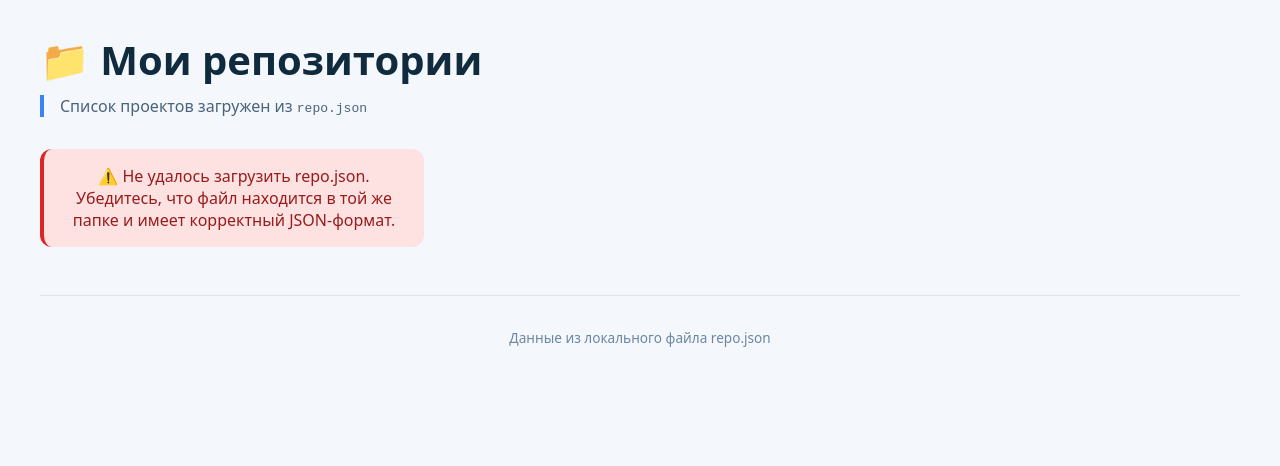
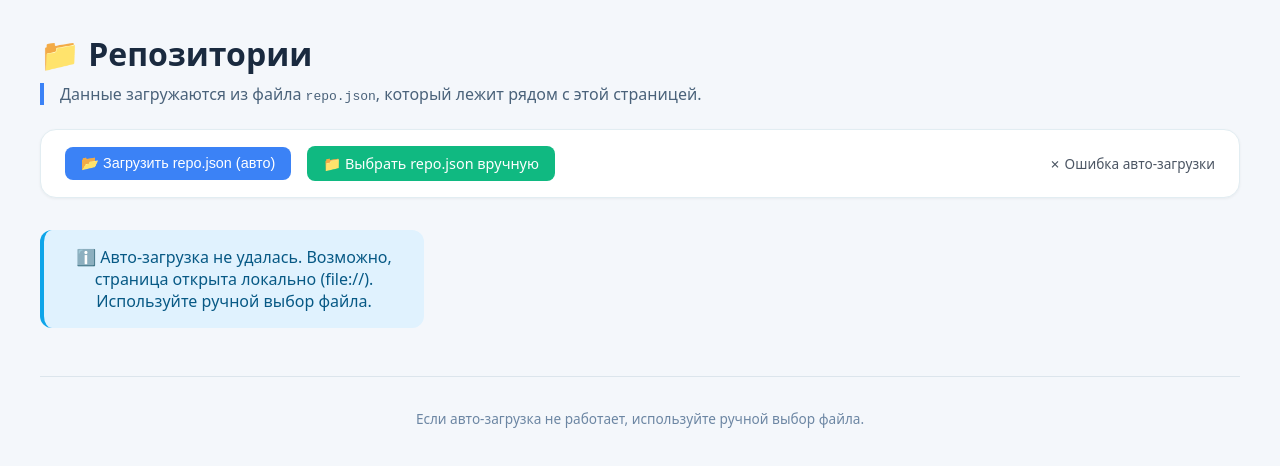
Before and after one commit to OpenGlebsur/openglebsur.github.io, a plain HTML site: page index.html in a window 1280 px wide. Drawn offline with Linux system fonts and the light colour scheme.

Commit message:
Update index.html

```diff
--- a/index.html
+++ b/index.html
@@ -1,10 +1,9 @@
-<!-- index.html -->
 <!DOCTYPE html>
 <html lang="ru">
 <head>
     <meta charset="UTF-8">
     <meta name="viewport" content="width=device-width, initial-scale=1.0">
-    <title>Репозитории</title>
+    <title>Репозитории из repo.json</title>
     <style>
         * {
             margin: 0;
@@ -13,7 +12,7 @@
         }
 
         body {
-            font-family: system-ui, -apple-system, 'Segoe UI', Roboto, 'Helvetica Neue', sans-serif;
+            font-family: system-ui, -apple-system, 'Segoe UI', Roboto, sans-serif;
             background: #f4f7fb;
             color: #1a2a3f;
             padding: 2rem 1rem;
@@ -25,17 +24,67 @@
         }
 
         h1 {
-            font-size: 2.5rem;
+            font-size: 2rem;
             font-weight: 600;
             margin-bottom: 0.5rem;
-            color: #0f2b3d;
+            display: flex;
+            align-items: center;
+            gap: 0.5rem;
         }
 
         .subhead {
             color: #4a627a;
-            margin-bottom: 2rem;
+            margin-bottom: 1.5rem;
             border-left: 4px solid #3b82f6;
             padding-left: 1rem;
+        }
+
+        .controls {
+            display: flex;
+            flex-wrap: wrap;
+            gap: 1rem;
+            margin-bottom: 2rem;
+            background: white;
+            padding: 1rem 1.5rem;
+            border-radius: 1rem;
+            box-shadow: 0 1px 3px rgba(0,0,0,0.05);
+            border: 1px solid #e2edf2;
+            align-items: center;
+        }
+
+        button, .file-label {
+            background: #3b82f6;
+            color: white;
+            border: none;
+            padding: 0.5rem 1rem;
+            border-radius: 0.5rem;
+            font-size: 0.9rem;
+            font-weight: 500;
+            cursor: pointer;
+            transition: background 0.2s;
+            display: inline-block;
+        }
+
+        button:hover, .file-label:hover {
+            background: #2563eb;
+        }
+
+        .file-label {
+            background: #10b981;
+        }
+
+        .file-label:hover {
+            background: #059669;
+        }
+
+        input[type="file"] {
+            display: none;
+        }
+
+        .status {
+            font-size: 0.85rem;
+            color: #4b5563;
+            margin-left: auto;
         }
 
         .repo-grid {
@@ -59,7 +108,7 @@
         }
 
         .repo-name {
-            font-size: 1.35rem;
+            font-size: 1.25rem;
             font-weight: 600;
             margin-bottom: 0.5rem;
         }
@@ -77,17 +126,18 @@
             color: #2c3e50;
             line-height: 1.4;
             margin-bottom: 1rem;
-            font-size: 0.95rem;
+            font-size: 0.9rem;
         }
 
         .repo-meta {
             display: flex;
             gap: 1rem;
-            font-size: 0.85rem;
+            font-size: 0.8rem;
             color: #5b6e8c;
             border-top: 1px solid #ecf3f6;
             padding-top: 0.75rem;
             margin-top: 0.5rem;
+            flex-wrap: wrap;
         }
 
         .repo-meta span {
@@ -96,7 +146,7 @@
             gap: 0.3rem;
         }
 
-        .error-message {
+        .error-message, .info-message {
             background: #fee2e2;
             color: #991b1b;
             padding: 1rem;
@@ -105,10 +155,10 @@
             border-left: 4px solid #dc2626;
         }
 
-        .loading {
-            text-align: center;
-            padding: 3rem;
-            color: #5b6e8c;
+        .info-message {
+            background: #e0f2fe;
+            color: #075985;
+            border-left-color: #0ea5e9;
         }
 
         footer {
@@ -123,37 +173,40 @@
 </head>
 <body>
 <div class="container">
-    <h1>📁 Мои репозитории</h1>
-    <div class="subhead">Список проектов загружен из <code>repo.json</code></div>
+    <h1>📁 Репозитории</h1>
+    <div class="subhead">Данные загружаются из файла <code>repo.json</code>, который лежит рядом с этой страницей.</div>
+
+    <div class="controls">
+        <button id="fetch-btn">📂 Загрузить repo.json (авто)</button>
+        <label class="file-label" for="file-input">📁 Выбрать repo.json вручную</label>
+        <input type="file" id="file-input" accept=".json">
+        <span id="status" class="status"></span>
+    </div>
 
     <div id="repo-container" class="repo-grid">
-        <div class="loading">Загрузка данных...</div>
+        <div class="info-message">Нажмите "Загрузить repo.json (авто)" или выберите файл вручную.</div>
     </div>
     <footer>
-        Данные из локального файла repo.json
+        Если авто-загрузка не работает, используйте ручной выбор файла.
     </footer>
 </div>
 
 <script>
-    async function loadRepositories() {
     const container = document.getElementById('repo-container');
+    const fetchBtn = document.getElementById('fetch-btn');
+    const fileInput = document.getElementById('file-input');
+    const statusSpan = document.getElementById('status');
 
-        try {
-            const response = await fetch('repo.json');
-            if (!response.ok) {
-                throw new Error(`Ошибка HTTP: ${response.status}`);
-            }
-            const repos = await response.json();
-
+    function displayRepos(repos) {
         if (!Array.isArray(repos) || repos.length === 0) {
-                container.innerHTML = '<div class="error-message">❌ Файл repo.json не содержит массива репозиториев или пуст.</div>';
+            container.innerHTML = '<div class="error-message">❌ Файл не содержит массива репозиториев или пуст.</div>';
             return;
         }
 
         container.innerHTML = repos.map(repo => `
             <div class="repo-card">
                 <div class="repo-name">
-                        <a href="${repo.url || '#'}" target="_blank" rel="noopener noreferrer">
+                    <a href="${escapeHtml(repo.url || '#')}" target="_blank" rel="noopener noreferrer">
                         ${escapeHtml(repo.name)}
                     </a>
                 </div>
@@ -167,28 +220,83 @@
                 </div>
             </div>
         `).join('');
-        } catch (err) {
-            console.error(err);
-            container.innerHTML = `
-                <div class="error-message">
-                    ⚠️ Не удалось загрузить repo.json.<br>
-                    Убедитесь, что файл находится в той же папке и имеет корректный JSON-формат.
-                </div>
-            `;
-        }
     }
 
     function escapeHtml(str) {
         if (!str) return '';
-        return str
-            .replace(/&/g, '&amp;')
-            .replace(/</g, '&lt;')
-            .replace(/>/g, '&gt;')
-            .replace(/"/g, '&quot;')
-            .replace(/'/g, '&#39;');
+        return str.replace(/[&<>]/g, function(m) {
+            if (m === '&') return '&amp;';
+            if (m === '<') return '&lt;';
+            if (m === '>') return '&gt;';
+            return m;
+        });
     }
 
-    loadRepositories();
+    function showError(msg) {
+        container.innerHTML = `<div class="error-message">⚠️ ${escapeHtml(msg)}</div>`;
+    }
+
+    function showInfo(msg) {
+        container.innerHTML = `<div class="info-message">ℹ️ ${escapeHtml(msg)}</div>`;
+    }
+
+    async function loadFromUrl(url) {
+        try {
+            const response = await fetch(url);
+            if (!response.ok) {
+                throw new Error(`HTTP ${response.status}: не удалось загрузить ${url}`);
+            }
+            const data = await response.json();
+            displayRepos(data);
+            statusSpan.textContent = '✓ Загружено';
+            return true;
+        } catch (err) {
+            console.warn(err);
+            return false;
+        }
+    }
+
+    // Автоматическая загрузка repo.json из той же папки
+    async function autoLoad() {
+        statusSpan.textContent = 'Загрузка...';
+        const success = await loadFromUrl('repo.json');
+        if (!success) {
+            showInfo('Авто-загрузка не удалась. Возможно, страница открыта локально (file://). Используйте ручной выбор файла.');
+            statusSpan.textContent = '✗ Ошибка авто-загрузки';
+        } else {
+            statusSpan.textContent = '✓ repo.json загружен';
+        }
+    }
+
+    // Ручная загрузка через input file
+    function handleFile(file) {
+        const reader = new FileReader();
+        reader.onload = function(e) {
+            try {
+                const json = JSON.parse(e.target.result);
+                displayRepos(json);
+                statusSpan.textContent = `✓ Загружен ${file.name}`;
+            } catch (err) {
+                showError(`Ошибка парсинга JSON: ${err.message}`);
+                statusSpan.textContent = '✗ Ошибка файла';
+            }
+        };
+        reader.onerror = function() {
+            showError('Не удалось прочитать файл');
+            statusSpan.textContent = '✗ Ошибка чтения';
+        };
+        reader.readAsText(file);
+    }
+
+    fetchBtn.addEventListener('click', autoLoad);
+    fileInput.addEventListener('change', (e) => {
+        if (e.target.files.length > 0) {
+            handleFile(e.target.files[0]);
+        }
+    });
+
+    // При загрузке страницы пробуем авто-загрузку (если работает)
+    autoLoad();
 </script>
 </body>
 </html>
```
Lines whose indentation alone changed are shown as unchanged.
